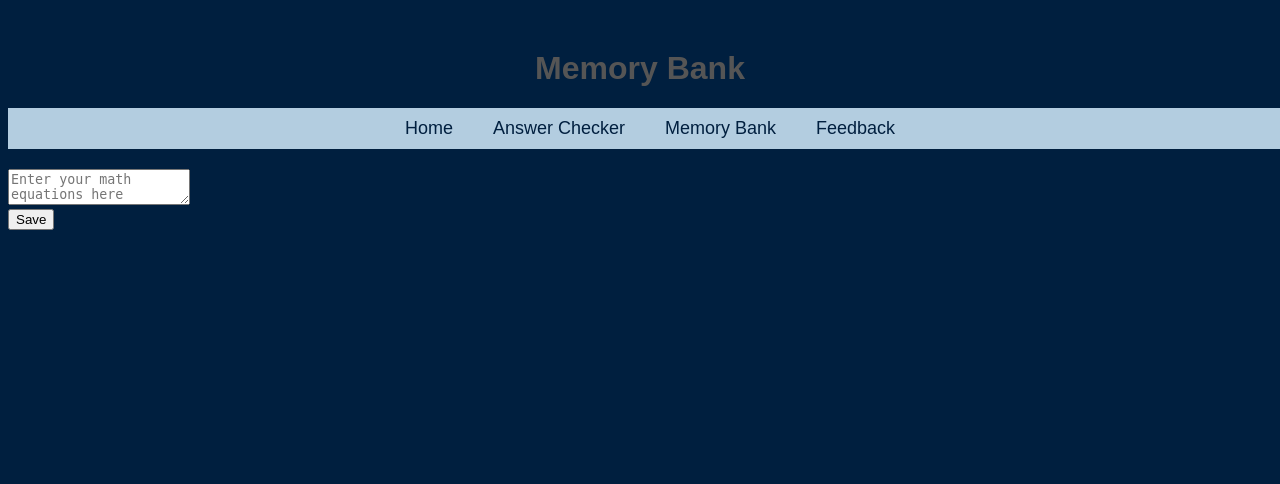
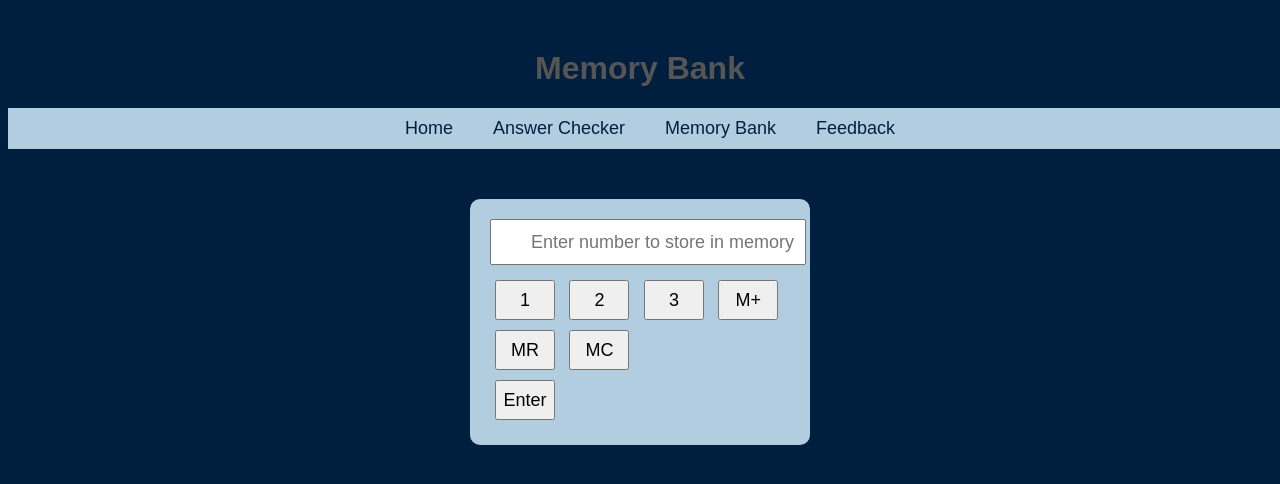
Before and after one commit to rossatoe/CTS285, a Flask app: template dataMan/templates/memory_bank.html in a window 1280 px wide. Shown: the top 484 px of the page. Run offline with Flask 3, Linux system fonts and the light colour scheme; the template is opened without the code that fills it, so the values that code supplies are empty.

Commit message:
first memory bank design

```diff
--- a/dataMan/templates/memory_bank.html
+++ b/dataMan/templates/memory_bank.html
@@ -43,6 +43,27 @@
         .taskbar ul li a:hover {
             text-decoration: underline;
         }
+        .calculator {
+            width: 300px;
+            margin: 50px auto;
+            padding: 20px;
+            background-color: #b3cde0; /* Soft light-blue */
+            border-radius: 10px;
+        }
+        .calculator input[type="text"] {
+            width: 100%;
+            height: 40px;
+            text-align: right;
+            margin-bottom: 10px;
+            padding-right: 10px;
+            font-size: 18px;
+        }
+        .calculator button {
+            width: 60px;
+            height: 40px;
+            font-size: 18px;
+            margin: 5px;
+        }
     </style>
 </head>
 <body>
@@ -57,10 +78,40 @@
             </ul>
         </nav>
     </div>
-    <form method="post">
-        <textarea name="equation" placeholder="Enter your math equations here"></textarea>
-        <br>
-        <button type="submit">Save</button>
-    </form>
+    <div class="calculator">
+        <form method="post">
+            <input type="text" id="display" name="equation" placeholder="Enter number to store in memory" required>
+            <br>
+            <button type="button" onclick="addToDisplay('1')">1</button>
+            <button type="button" onclick="addToDisplay('2')">2</button>
+            <button type="button" onclick="addToDisplay('3')">3</button>
+            <button type="button" onclick="storeMemory()">M+</button>
+            <button type="button" onclick="recallMemory()">MR</button>
+            <button type="button" onclick="clearMemory()">MC</button>
+            <br>
+            <button type="submit">Enter</button>
+        </form>
+    </div>
+    <script>
+        let memory = 0;
+
+        function addToDisplay(value) {
+            document.getElementById('display').value += value;
+        }
+
+        function storeMemory() {
+            memory = parseFloat(document.getElementById('display').value);
+            document.getElementById('display').value = '';
+        }
+
+        function recallMemory() {
+            document.getElementById('display').value = memory;
+        }
+
+        function clearMemory() {
+            memory = 0;
+            document.getElementById('display').value = '';
+        }
+    </script>
 </body>
 </html>
```
